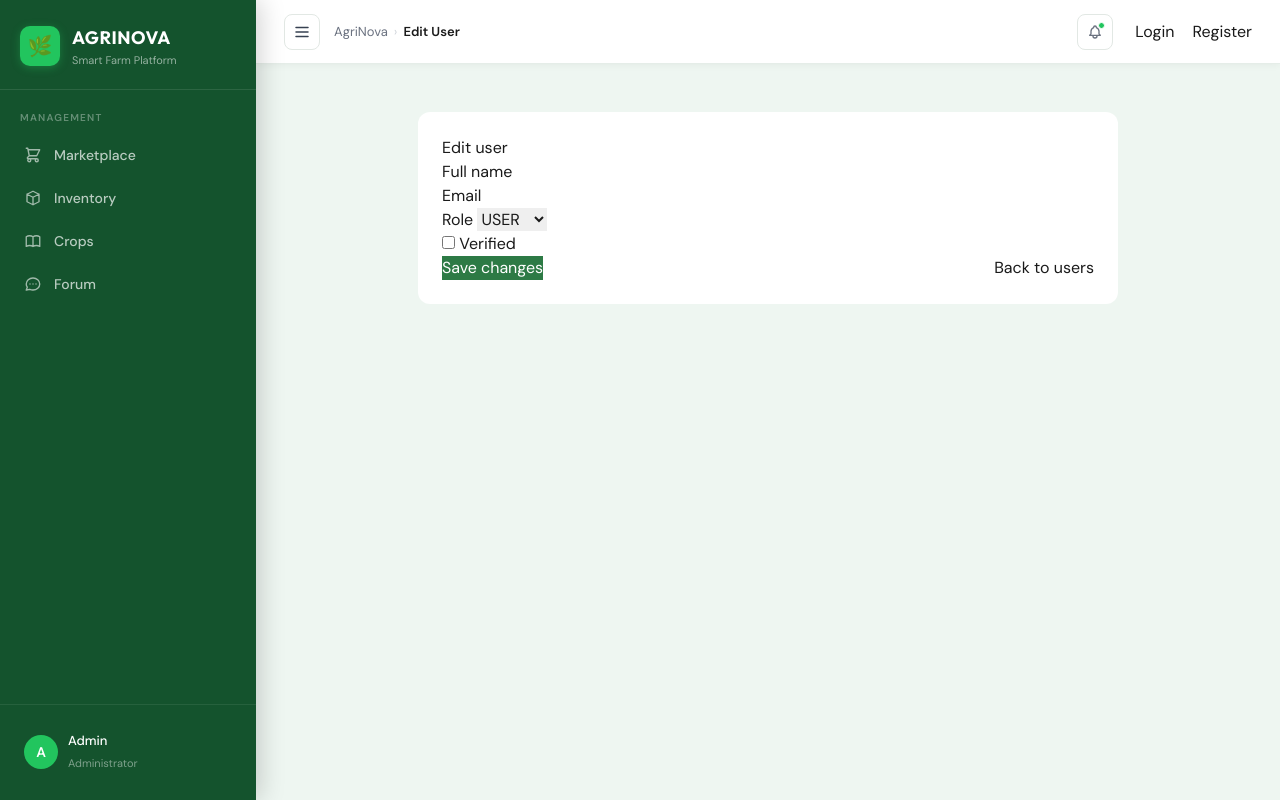
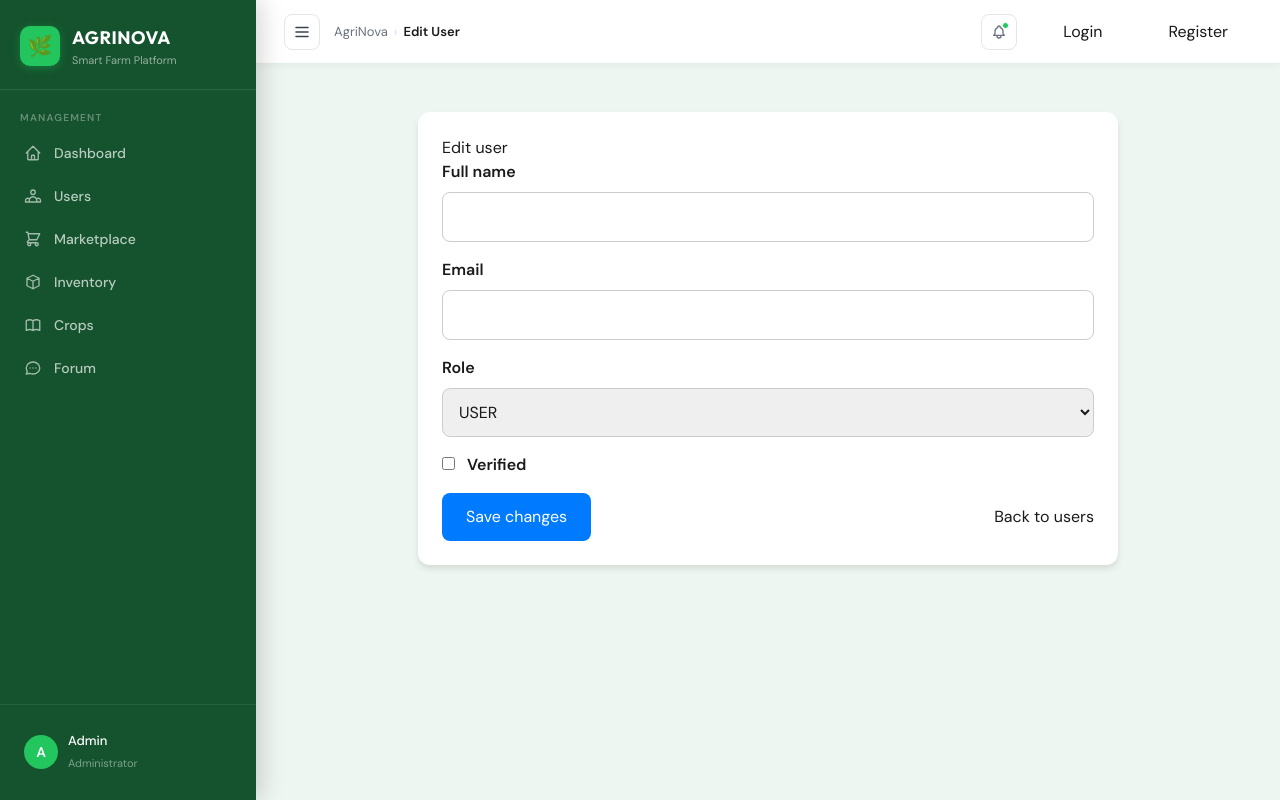
Before and after one commit to yesminekacem/AgriNovaSYMFONY, a Symfony app: template templates/Front/admin_user_edit.html.twig in a window 1280 px wide. Run offline with Twig, Linux system fonts and the light colour scheme; the template is opened without the code that fills it, so the values that code supplies are empty; some libraries are stand-ins or nearby versions.

Commit message:
Enhance admin user edit interface with improved styling and layout

```diff
--- a/templates/Front/admin_user_edit.html.twig
+++ b/templates/Front/admin_user_edit.html.twig
@@ -1,13 +1,71 @@
-{% extends 'base.html.twig' %}
+{% extends 'baseBack.html.twig' %}
 
 {% block page_title %}Edit User{% endblock %}
 
 {% block stylesheets %}
     <link rel="stylesheet" href="{{ asset('Front/css/admin.css') }}">
+    <style>
+        .card {
+            max-width: 700px;
+            margin: 1rem auto;
+            padding: 1.5rem;
+            border-radius: 12px;
+            background: #fff;
+            box-shadow: 0 4px 6px rgba(0, 0, 0, 0.1);
+        }
+        .field {
+            margin-bottom: 1rem;
+        }
+        .field label {
+            display: block;
+            margin-bottom: 0.5rem;
+            font-weight: bold;
+        }
+        .field input,
+        .field select {
+            width: 100%;
+            padding: 0.75rem;
+            border: 1px solid #ccc;
+            border-radius: 8px;
+            font-size: 1rem;
+        }
+        .field input[type="checkbox"] {
+            width: auto;
+            margin-right: 0.5rem;
+        }
+        .btn {
+            padding: 0.75rem 1.5rem;
+            border: none;
+            border-radius: 8px;
+            font-size: 1rem;
+            cursor: pointer;
+        }
+        .btn-primary {
+            background-color: #007bff;
+            color: #fff;
+        }
+        .btn-primary:hover {
+            background-color: #0056b3;
+        }
+        .alert {
+            padding: 1rem;
+            margin-bottom: 1rem;
+            border-radius: 8px;
+            font-size: 0.9rem;
+        }
+        .alert-error {
+            background-color: #f8d7da;
+            color: #721c24;
+        }
+        .alert-success {
+            background-color: #d4edda;
+            color: #155724;
+        }
+    </style>
 {% endblock %}
 
 {% block body %}
-<div class="card" style="max-width:700px;margin:1rem auto;padding:1.5rem;border-radius:12px;background:#fff;">
+<div class="card">
     <h1>Edit user {{ user.email }}</h1>
 
     {% for flash in app.flashes('error') %}
```
